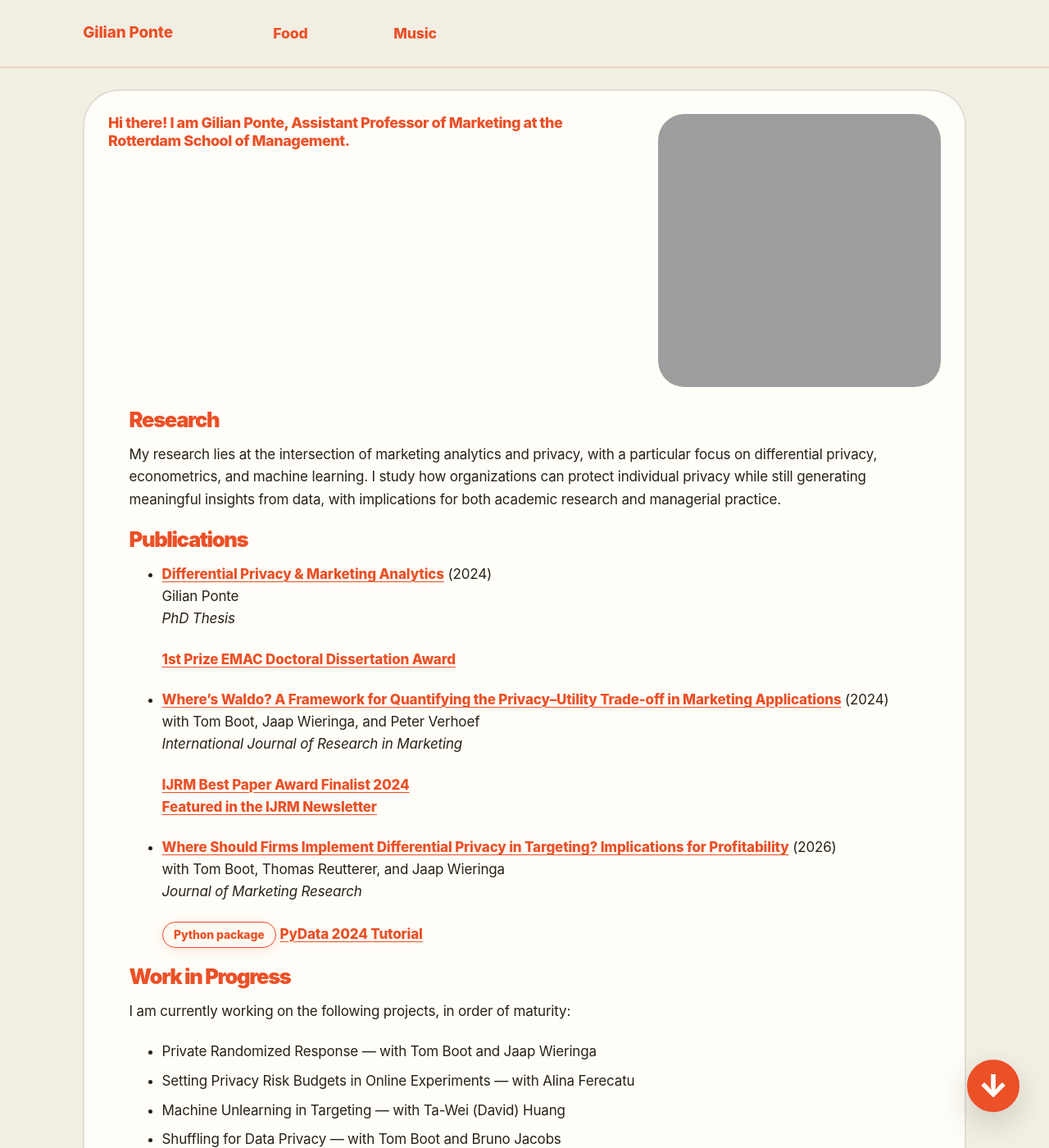
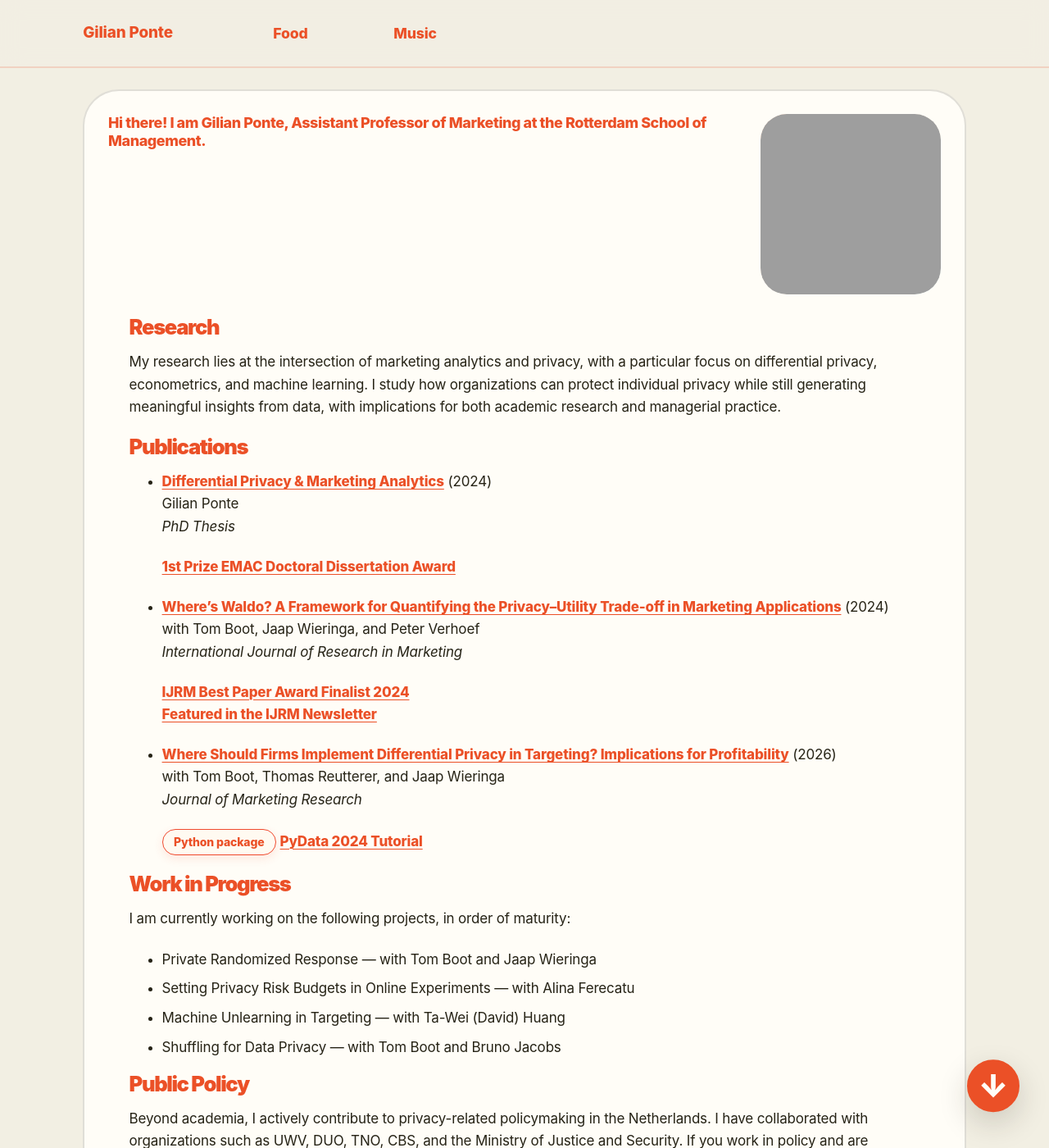
Before and after one commit to GilianPonte/gilianponte.github.io, a Jekyll site: the page built from _pages/year-archive.md, in a window 1280 px wide and 1400 px high. Shown: the whole window at 82% size. Built offline with Jekyll 4.4.1, drawn with Linux system fonts in a browser that asks for light colours.

Commit message:
Update _condesa.scss

```diff
--- a/_sass/_condesa.scss
+++ b/_sass/_condesa.scss
@@ -1240,3 +1240,21 @@ figure.highlight {
   flex: 0 0 18px;
   fill: currentColor;
 }
+/* Smaller homepage portrait */
+.condesa-intro-row {
+  grid-template-columns: minmax(0, 1fr) 220px;
+  gap: 2rem;
+}
+
+.condesa-intro-image {
+  width: 220px !important;
+  max-width: 220px !important;
+  justify-self: end;
+}
+
+.condesa-intro-image img {
+  width: 220px !important;
+  height: 220px !important;
+  object-fit: cover;
+  object-position: center top;
+}
```
